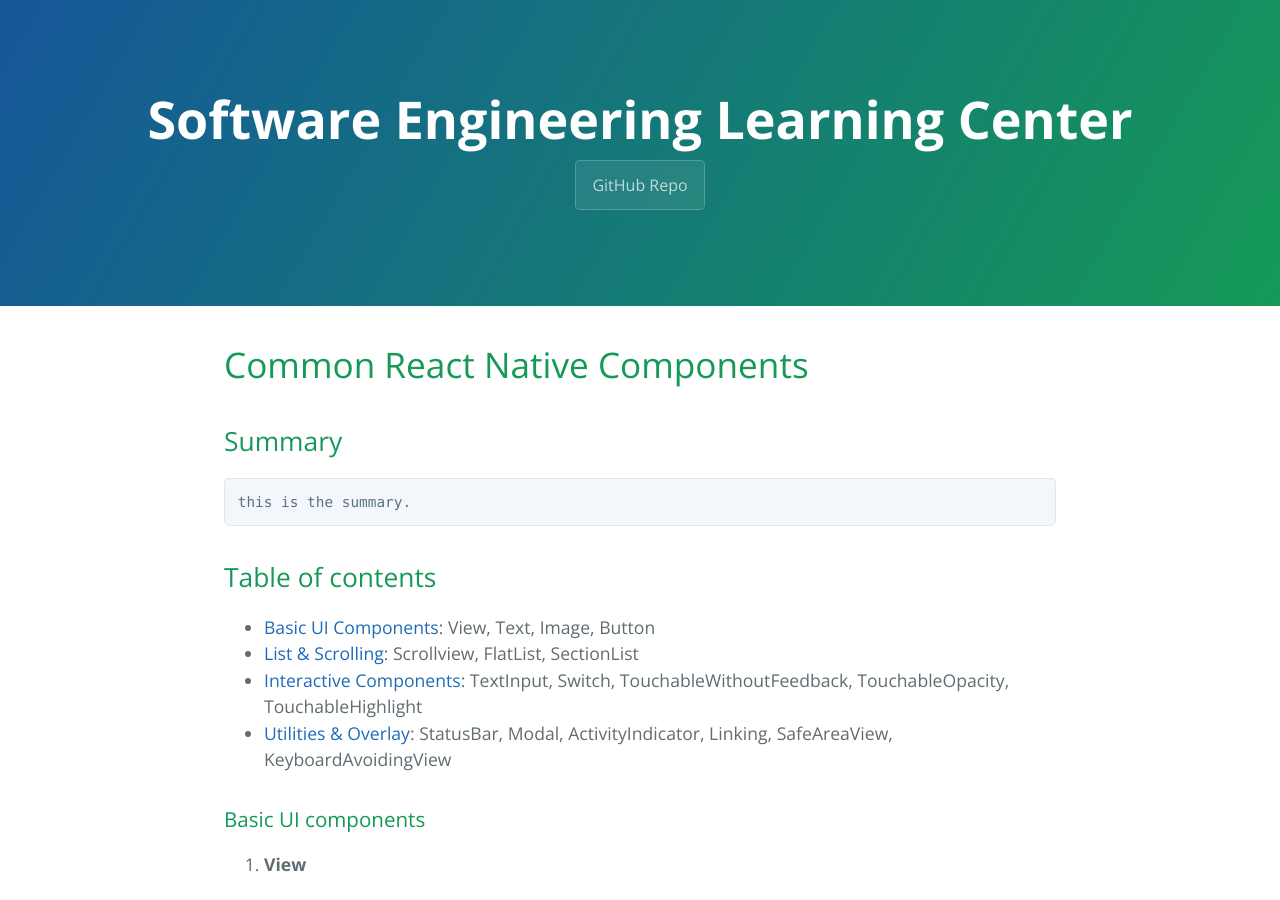
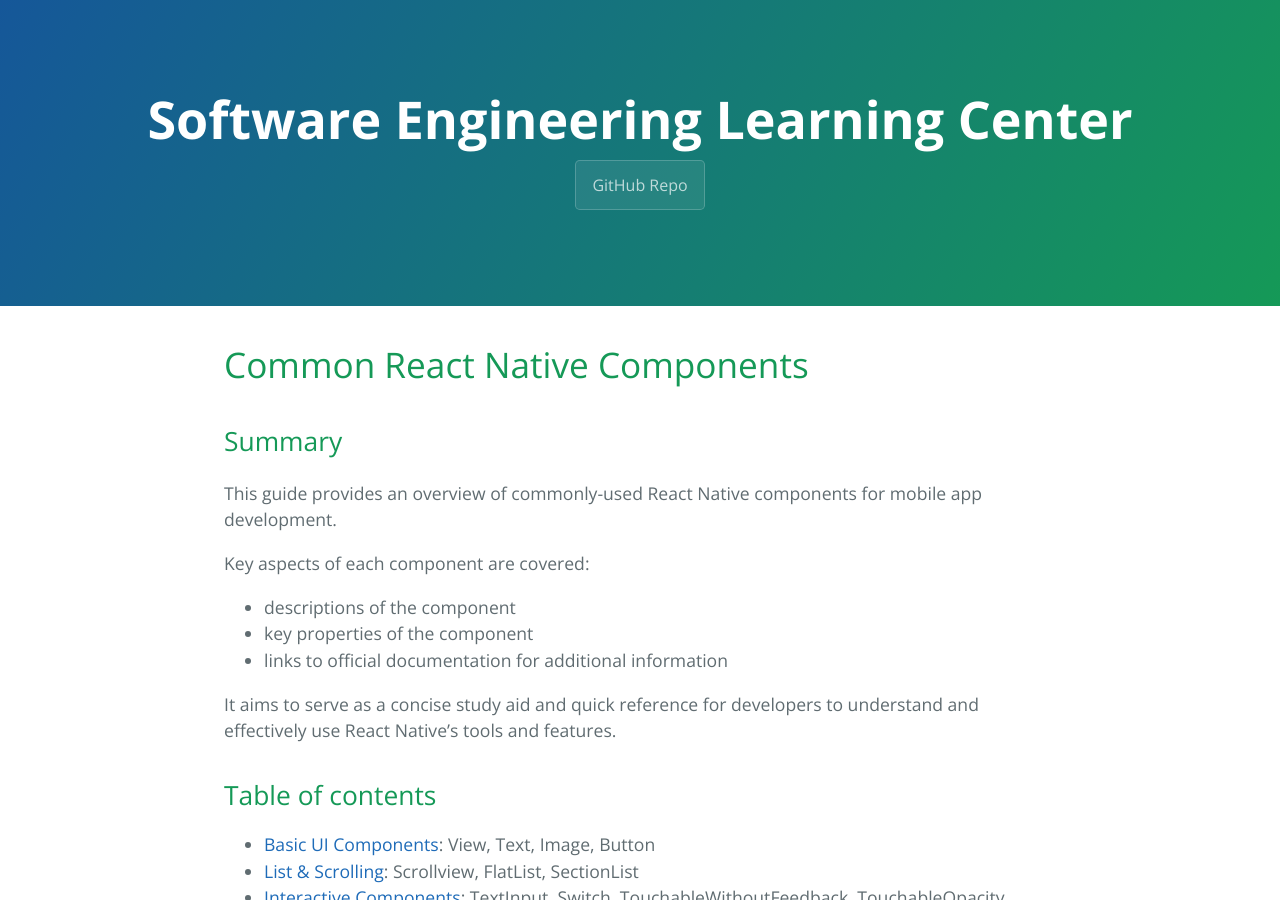
Before and after one commit to learning-software-engineering/learning-software-engineering.github.io, a Jekyll site: the page built from Topics/Tech_Stacks/React_Native_Component.md, in a window 1280 px wide and 900 px high. Built offline with Jekyll 4.4.1, drawn with Linux system fonts in a browser that asks for light colours; our own code applies the rules of GitHub Pages for plain Markdown files.

Commit message:
Added summary

```diff
--- a/Topics/Tech_Stacks/React_Native_Component.md
+++ b/Topics/Tech_Stacks/React_Native_Component.md
@@ -2,7 +2,15 @@
 
 ## Summary
 
-    this is the summary.
+This guide provides an overview of commonly-used React Native components for mobile app development.
+
+Key aspects of each component are covered:
+
+- descriptions of the component
+- key properties of the component
+- links to official documentation for additional information
+
+It aims to serve as a concise study aid and quick reference for developers to understand and effectively use React Native's tools and features.
 
 ## Table of contents
 
```
